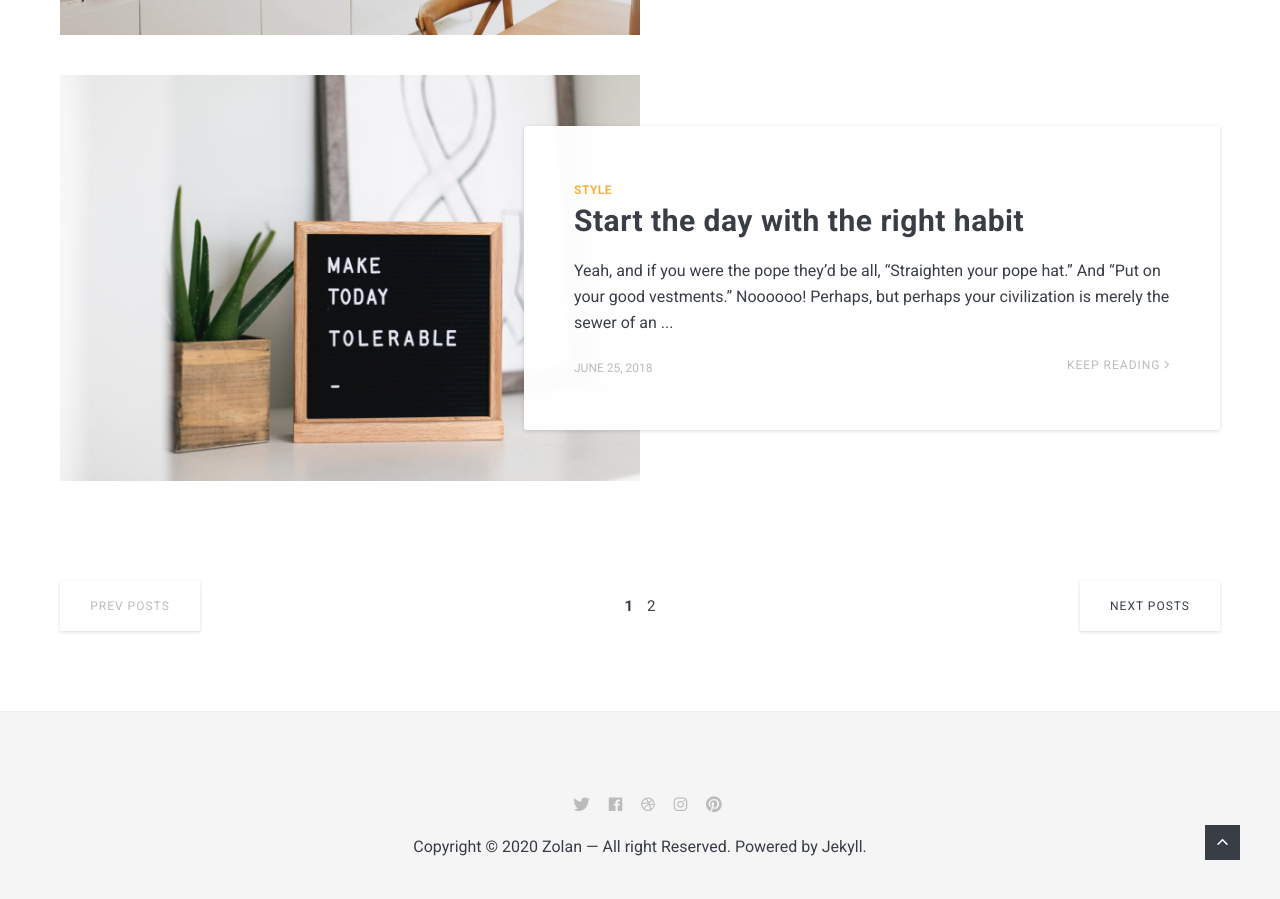
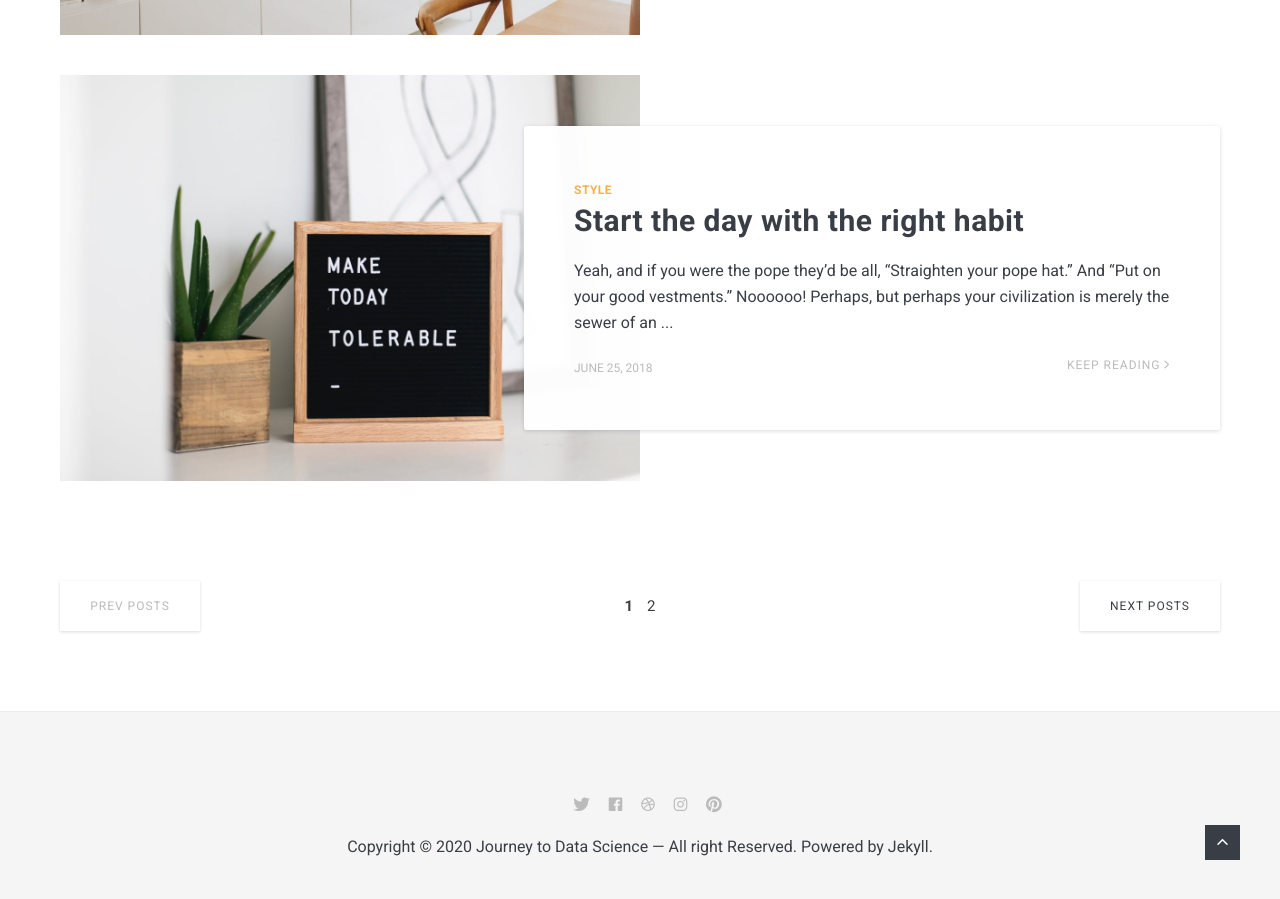
Before and after one commit to WindyCatHub/Journey-to-Data-Science, a Jekyll site: the page built from index.html, in a window 1280 px wide and 900 px high, scrolled down 2480 px. Built offline with Jekyll 4.4.1, drawn with Linux system fonts in a browser that asks for light colours; nearby versions of some CDN libraries; the list of posts is cut into pages by our own code.

Commit message:
Update settings.yml

```diff
--- a/_data/settings.yml
+++ b/_data/settings.yml
@@ -1,8 +1,8 @@
 #-------------------------------
 # General Site Settings
-title: Zolan
+title: Journey to Data Science
 logo: logo.svg # You can add own logo.
-description: Zolan is modern minimal theme for Jekyll
+description: My Python projects
 
 
 #-------------------------------
```
